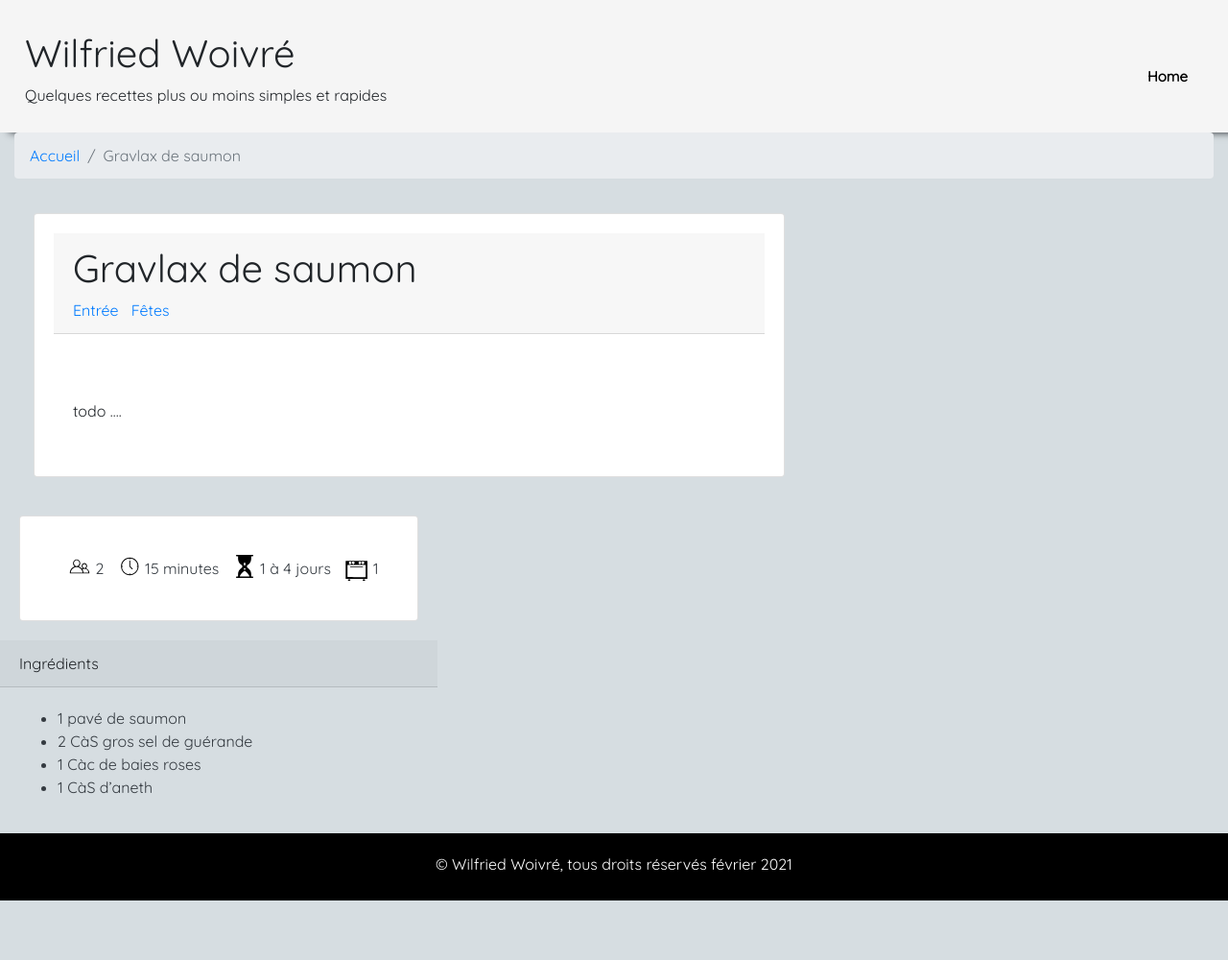
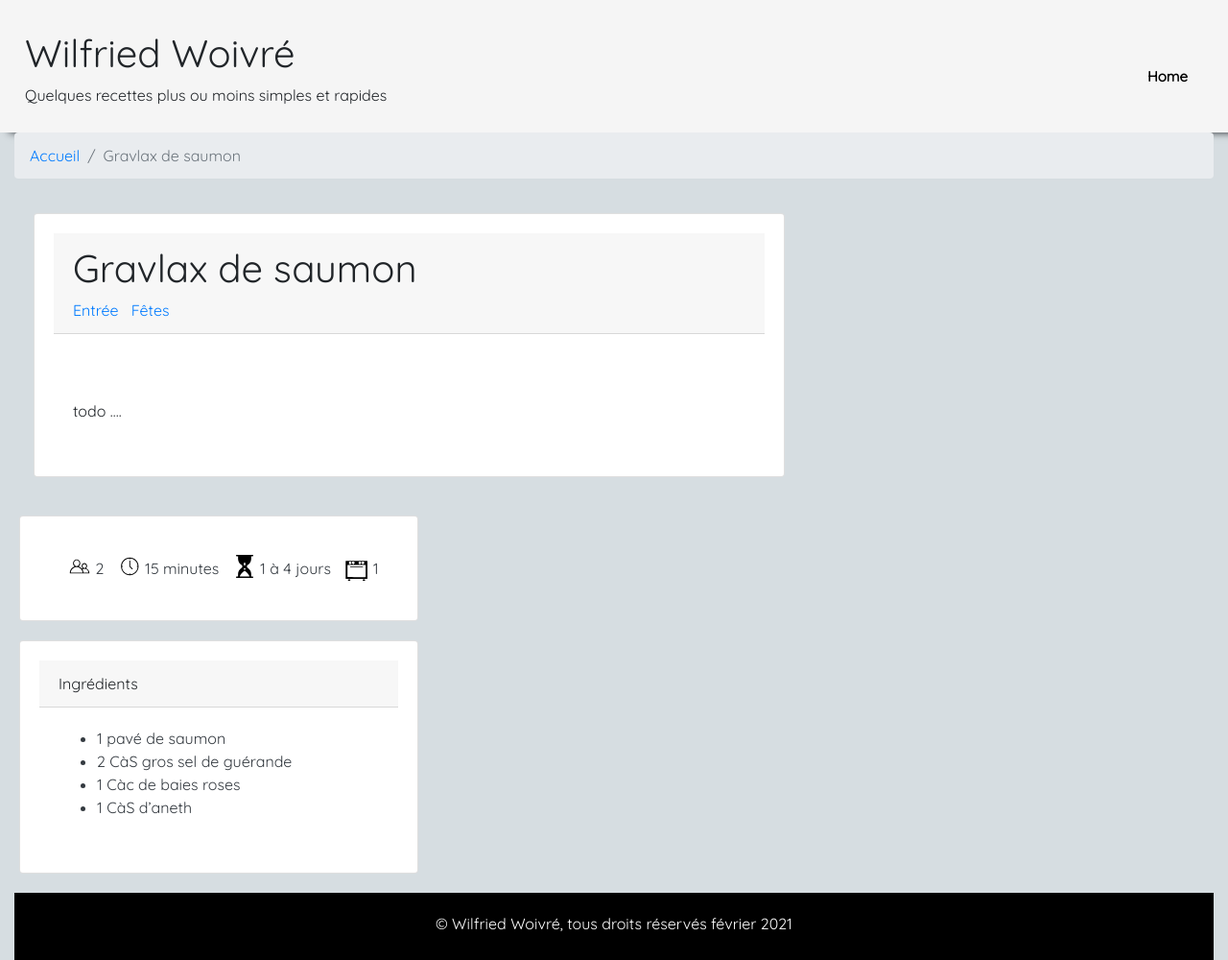
Before and after one commit to wilfriedwoivre/recipes, a Jekyll site: the page built from _posts/2021-02-10-gravlax-de-saumon.md, in a window 1280 px wide. Shown: the whole page at 96% size. Built offline with Jekyll 4.4.1, drawn with Linux system fonts in a browser that asks for light colours; nearby versions of some CDN libraries; before the commit the page ends 938 px from its top, so only the background shows below that.

Commit message:
fix layout

```diff
--- a/_includes/description.html
+++ b/_includes/description.html
@@ -9,7 +9,7 @@
                 </ul>
             </div>
         </div>
-
+        <div class="card">
         <div class="card-header">Ingrédients </div>
         <div class="card-body text-dark">
             {{ page.recipe.ingredients | markdownify }}
```
